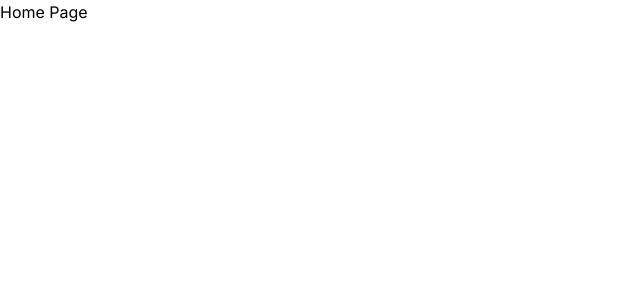
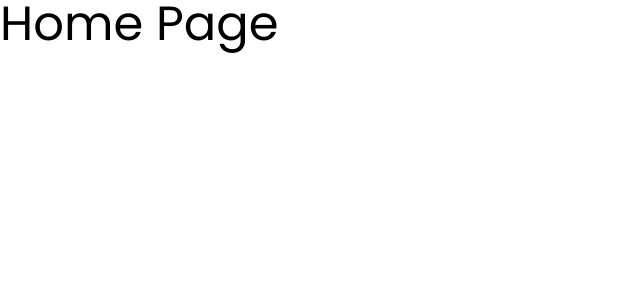
Before and after one commit to MedjadjiAbdelkadir/shield-job-application, a React (Vite) app: page / in a window 1280 px wide. Shown: the top 300 px of the page, without its empty margins (0-640 px from the left). Built offline with nearby package versions, Linux system fonts and the light colour scheme.

Commit message:
change font from inter to poppins

```diff
--- a/index.html
+++ b/index.html
@@ -6,8 +6,8 @@
     <meta name="viewport" content="width=device-width, initial-scale=1.0" />
     <title>Shield</title>
     <link rel="preconnect" href="https://fonts.googleapis.com">
-  <link rel="preconnect" href="https://fonts.gstatic.com" crossorigin>
-  <link href="https://fonts.googleapis.com/css2?family=Inter:wght@100;200;300;400;500;600;700;800;900&display=swap" rel="stylesheet">
+    <link rel="preconnect" href="https://fonts.gstatic.com" crossorigin>
+    <link href="https://fonts.googleapis.com/css2?family=Poppins:wght@100;200;300;400;500;600;700;800;900&display=swap" rel="stylesheet">
   </head>
   <body>
     <div id="root"></div>
--- a/src/pages/home.jsx
+++ b/src/pages/home.jsx
@@ -1,6 +1,7 @@
 import React from 'react'
 
 import Head from '@components/head'
+import MainLayout from '@layouts/main-layout'
 
 export default function Home () {
   return (
@@ -8,7 +9,9 @@ export default function Home () {
       <Head>
         <title>Home | Shield</title>
       </Head>
-      <h1 className="font-inter">Home Page</h1>
+      <MainLayout>
+        <h1 className="text-5xl">Home Page</h1>
+      </MainLayout>
     </>
   )
 }
--- a/tailwind.config.cjs
+++ b/tailwind.config.cjs
@@ -6,7 +6,7 @@ module.exports = {
   theme: {
     extend: {
       fontFamily: {
-        inter: ['Inter', 'sans-serif']
+        poppins: ['Poppins', 'sans-serif']
       }
     }
   },
--- a/vite.config.js
+++ b/vite.config.js
@@ -29,6 +29,10 @@ export default defineConfig({
       {
         find: '@components',
         replacement: path.resolve(__dirname, 'src/components')
+      },
+      {
+        find: '@layouts',
+        replacement: path.resolve(__dirname, 'src/layouts')
       }
     ]
   }
```
